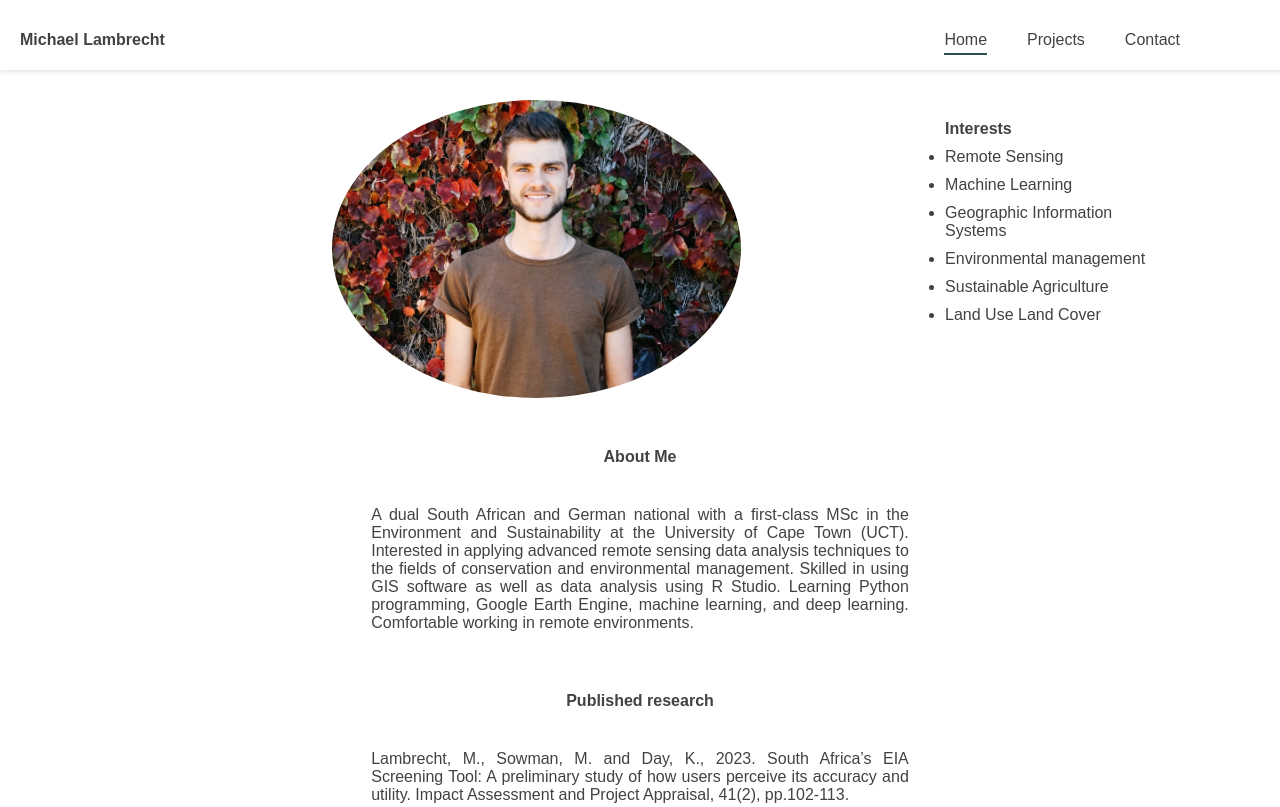
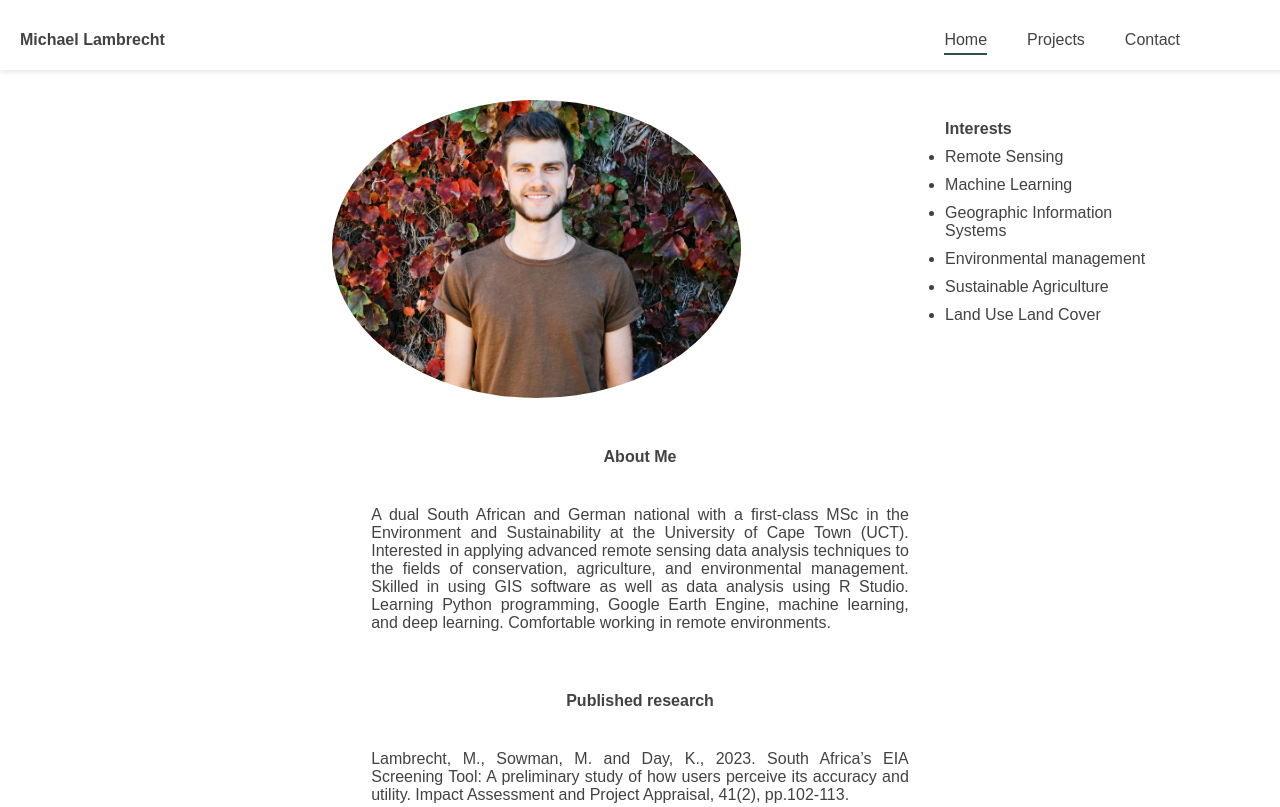
Before and after one commit to MikeyLamb/ProfessionalPage, a plain HTML site: page docs/index.html in a window 1280 px wide. Shown: the top 807 px of the page. Drawn offline with Linux system fonts and the light colour scheme.

Commit message:
Update index.html

```diff
--- a/docs/index.html
+++ b/docs/index.html
@@ -51,7 +51,7 @@
     <div class="about-me">
         <h2>About Me</h2>
         <p>
-            A dual South African and German national with a first-class MSc in the Environment and Sustainability at the University of Cape Town (UCT). Interested in applying advanced remote sensing data analysis techniques to the fields of conservation and environmental management. Skilled in using GIS software as well as data analysis using R Studio. Learning Python programming, Google Earth Engine, machine learning, and deep learning. Comfortable working in remote environments.
+            A dual South African and German national with a first-class MSc in the Environment and Sustainability at the University of Cape Town (UCT). Interested in applying advanced remote sensing data analysis techniques to the fields of conservation, agriculture, and environmental management. Skilled in using GIS software as well as data analysis using R Studio. Learning Python programming, Google Earth Engine, machine learning, and deep learning. Comfortable working in remote environments.
         </p>
 
 
```
